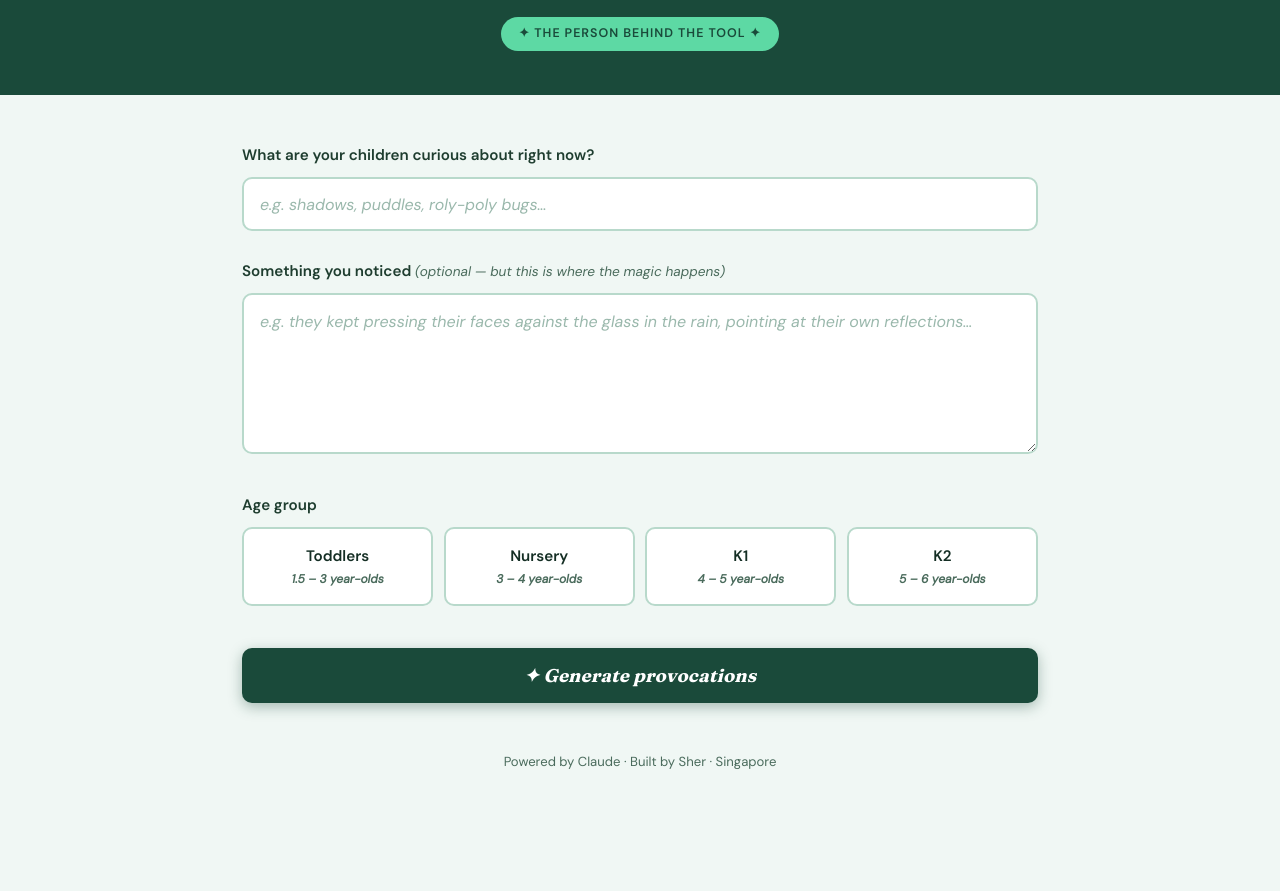
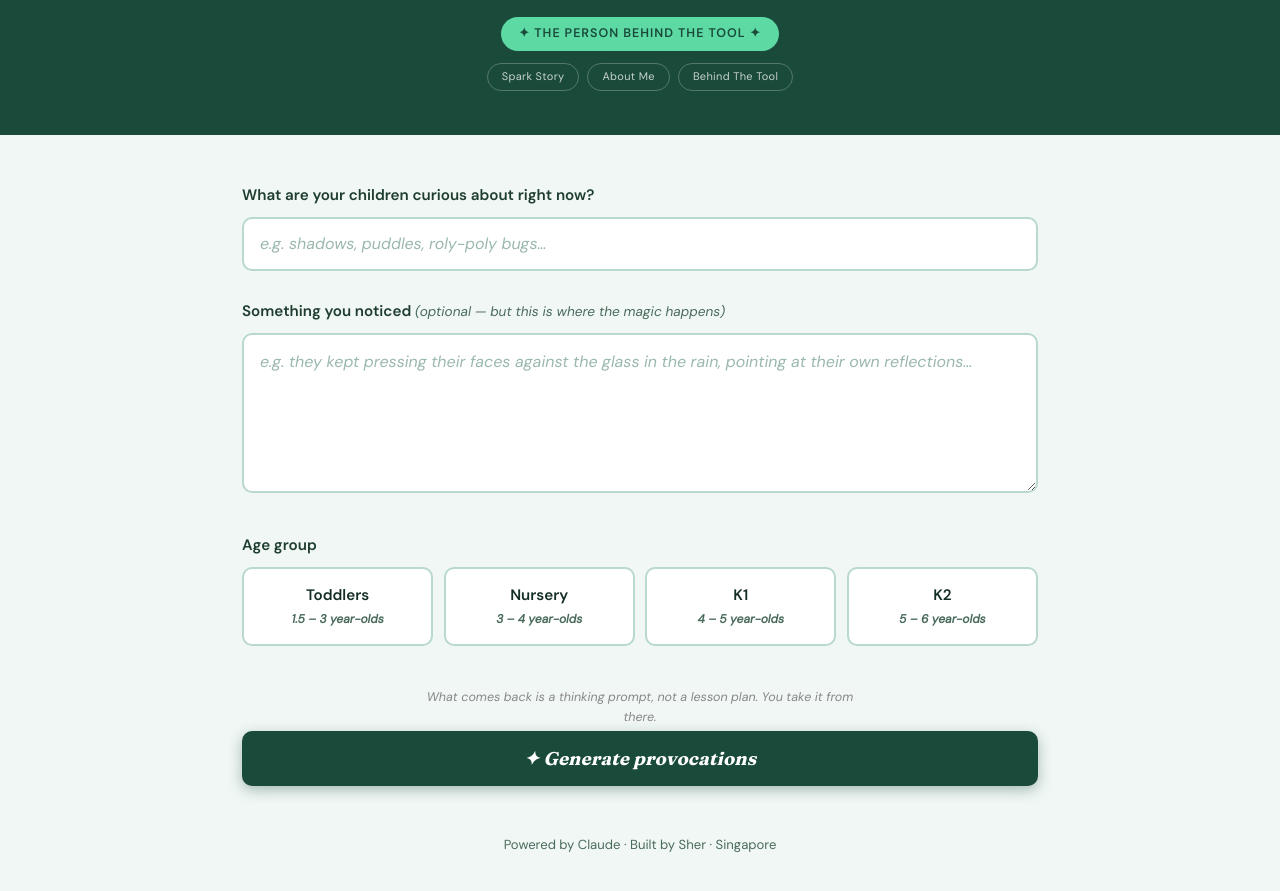
Before and after one commit to sherlinlee/spark, a website: page public/index.html in a window 1280 px wide. Shown: the part 193-1084 px from the top of the page. Before the commit the page ends 1033 px from the top, so only its background shows below. Drawn offline with Linux system fonts and the light colour scheme.

Commit message:
Update index.html

```diff
--- a/public/index.html
+++ b/public/index.html
@@ -15,6 +15,41 @@
   <link rel="preconnect" href="https://fonts.gstatic.com" crossorigin />
   <link href="https://fonts.googleapis.com/css2?family=DM+Sans:ital,opsz,wght@0,9..40,400;0,9..40,500;0,9..40,600;0,9..40,700;1,9..40,400&family=Fraunces:opsz,wght@9..144,600;9..144,700&display=swap" rel="stylesheet" />
   <link rel="stylesheet" href="styles.css" />
+  <style>
+    .tool-nav {
+      display: flex;
+      justify-content: center;
+      gap: 8px;
+      flex-wrap: wrap;
+      padding: 12px 24px 0;
+    }
+    .tool-nav-pill {
+      display: inline-block;
+      font-size: 11px;
+      font-family: 'DM Sans', sans-serif;
+      color: rgba(255,255,255,0.75);
+      border: 1px solid rgba(255,255,255,0.25);
+      border-radius: 40px;
+      padding: 4px 14px;
+      text-decoration: none;
+      letter-spacing: 0.03em;
+      transition: border-color 0.2s, color 0.2s;
+    }
+    .tool-nav-pill:hover {
+      border-color: rgba(255,255,255,0.6);
+      color: #fff;
+    }
+    .tool-orientation {
+      text-align: center;
+      font-family: 'DM Sans', sans-serif;
+      font-size: 12.5px;
+      font-style: italic;
+      color: var(--muted, #888);
+      margin: 0 auto 4px;
+      padding: 0 24px;
+      max-width: 480px;
+    }
+  </style>
 </head>
 <body>
   <header class="header">
@@ -24,7 +59,12 @@
     </div>
     <h1><span class="word-spark">Spark</span> by Sher</h1>
     <p class="tagline">From Topic to Provocation In a Click</p>
-<a href="https://sparkbysher.com/about" target="_blank" rel="noopener" class="header-link">✦ The Person Behind The Tool ✦</a>
+    <a href="https://sparkbysher.com/about" target="_blank" rel="noopener" class="header-link">✦ The Person Behind The Tool ✦</a>
+    <nav class="tool-nav" aria-label="Site navigation">
+      <a href="https://sparkbysher.com/" target="_blank" rel="noopener" class="tool-nav-pill">Spark Story</a>
+      <a href="https://sparkbysher.com/about" target="_blank" rel="noopener" class="tool-nav-pill">About Me</a>
+      <a href="https://sparkbysher.com/behind-the-tool" target="_blank" rel="noopener" class="tool-nav-pill">Behind The Tool</a>
+    </nav>
   </header>
 
   <div class="app">
@@ -89,6 +129,8 @@
               </label>
             </div>
           </fieldset>
+
+          <p class="tool-orientation">What comes back is a thinking prompt, not a lesson plan. You take it from there.</p>
 
           <button type="submit" class="btn-submit" id="submit-btn">
             <span class="btn-text">✦ Generate provocations</span>
```
